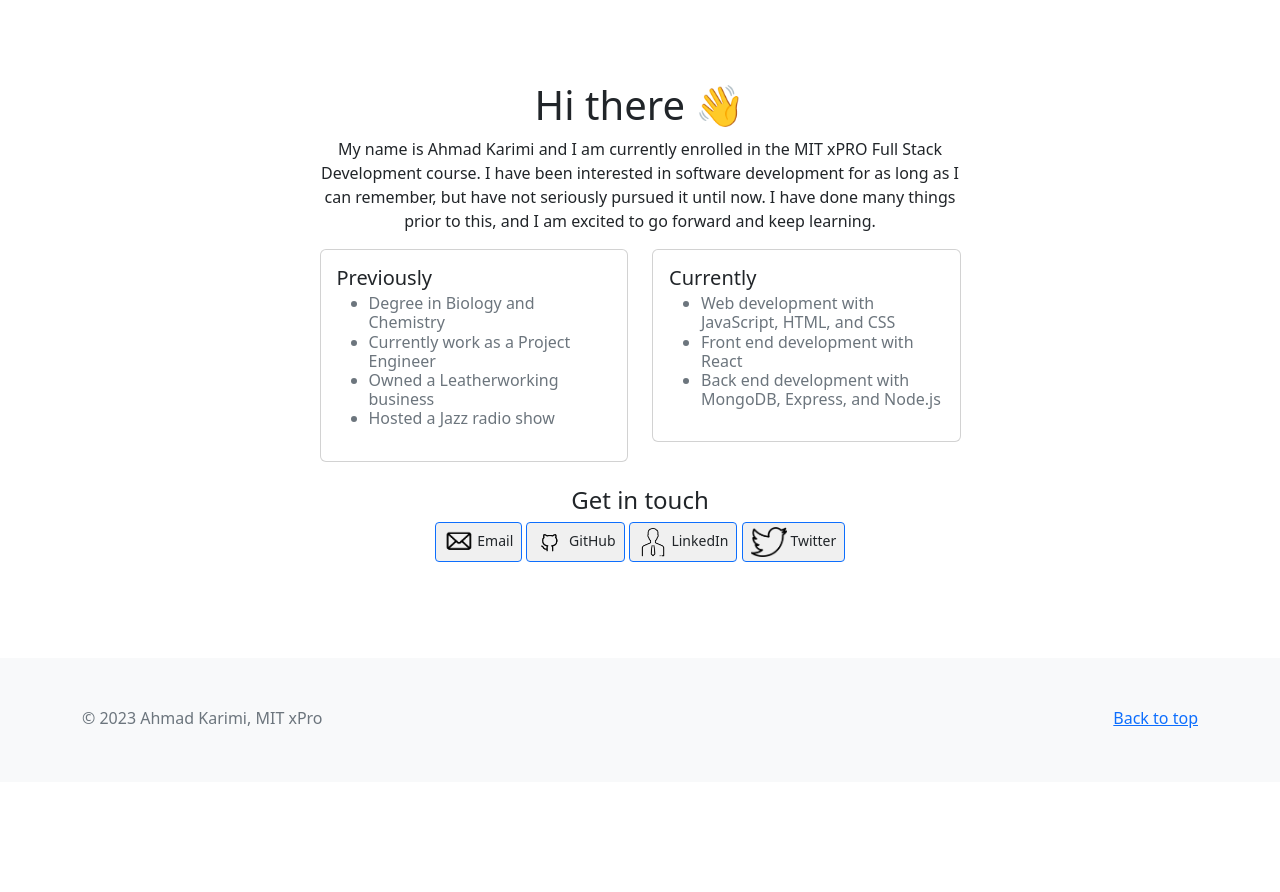
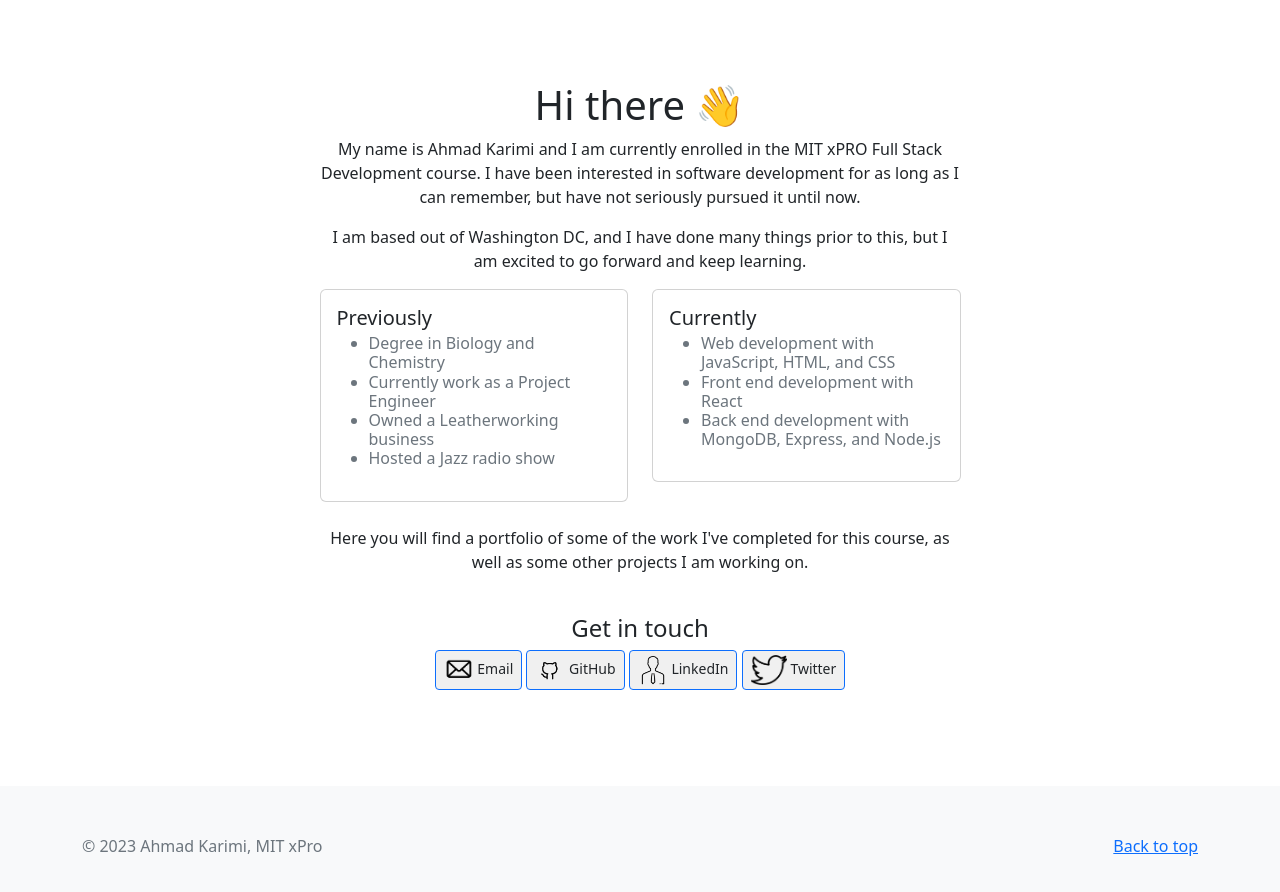
Before and after one commit to zikman23/zikman23.github.io, a website: page index.html in a window 1280 px wide. Shown: the part 800-1692 px from the top of the page. Before the commit the page ends 1582 px from the top, so only its background shows below. Drawn offline with Linux system fonts and the light colour scheme.

Commit message:
update bio

```diff
--- a/index.html
+++ b/index.html
@@ -285,8 +285,11 @@
               <p class="display">
                 My name is Ahmad Karimi and I am currently enrolled in the MIT xPRO Full Stack Development course. I
                 have been interested in software development for as long as I can remember, but have not seriously
-                pursued it until now. I have done many things prior to this, and I am excited to go forward and keep
-                learning.
+                pursued it until now.
+              </p>
+              <p>
+                I am based out of Washington DC, and I have done many things prior to this, but I am excited to go
+                forward and keep learning.
               </p>
               <div class="row">
                 <div class="col-sm-6">
@@ -319,7 +322,11 @@
                   </div>
                 </div>
               </div>
-
+              <br />
+              <p>
+                Here you will find a portfolio of some of the work I've completed for this course, as well as some other
+                projects I am working on.
+              </p>
               <br />
               <h4 id="get-in-touch">Get in touch</h4>
 
```
